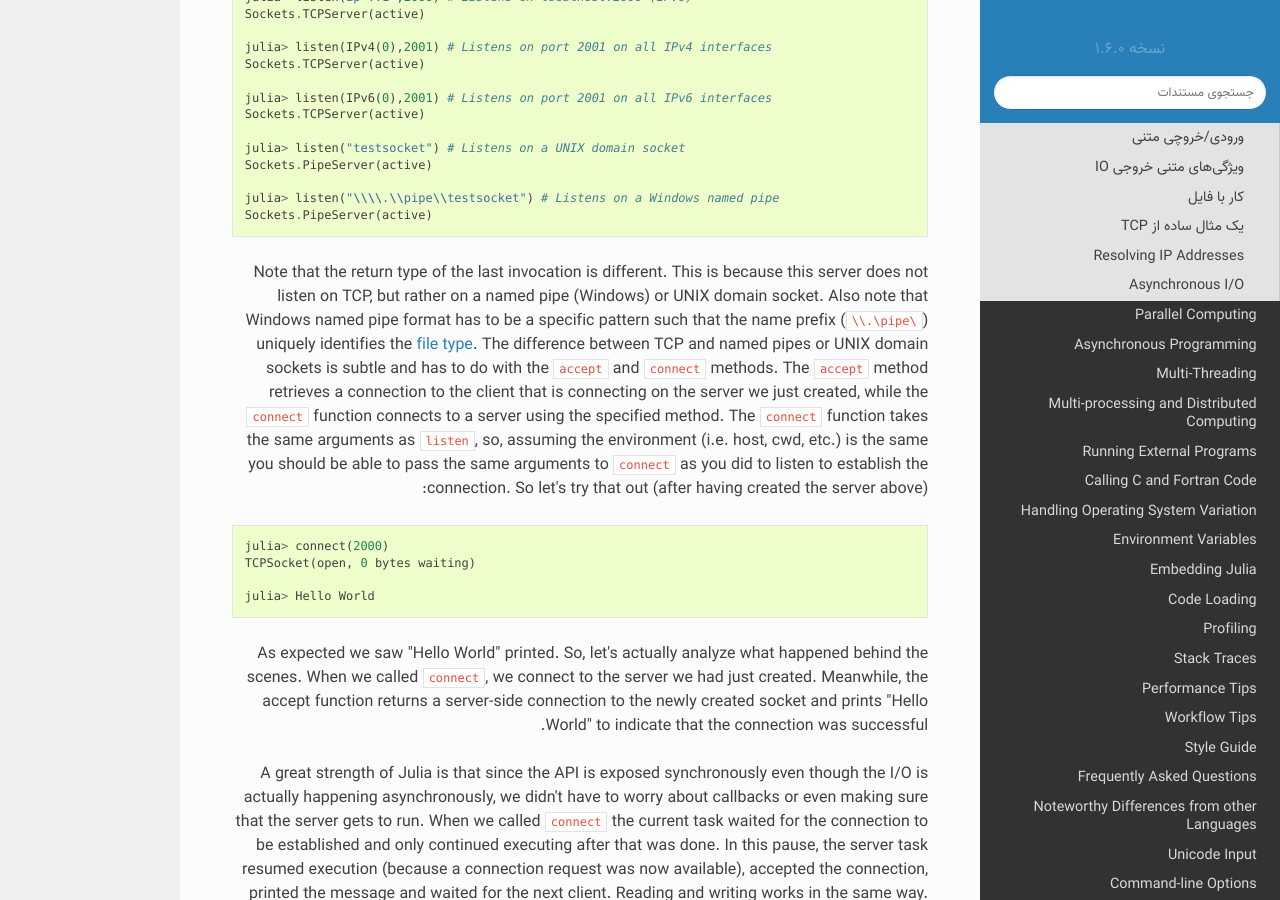
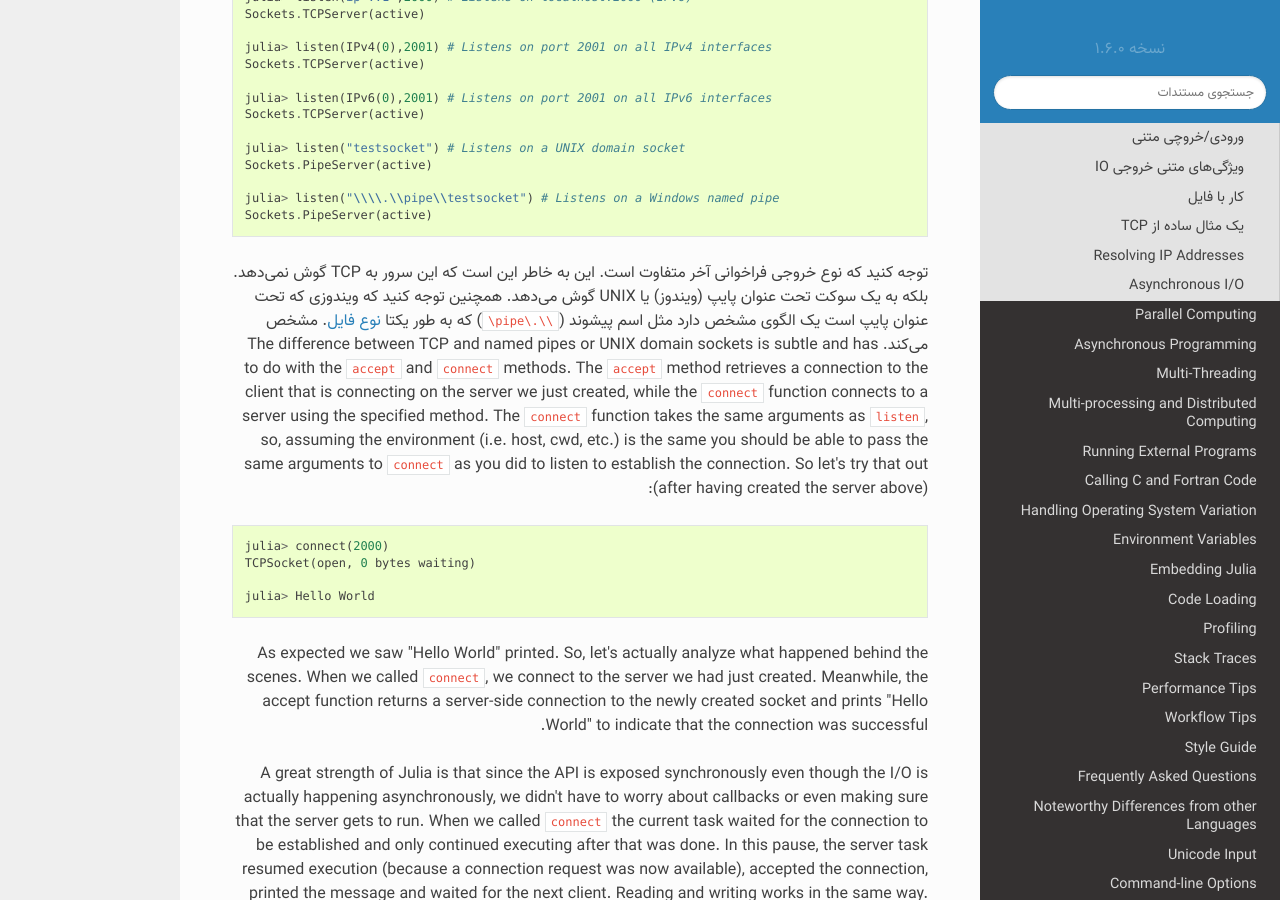
Before and after one commit to AppliedLinearAlgebra-Sharif/julia-docs, a Sphinx documentation site: the page built from docs/manual/networking-and-streams.md, in a window 1280 px wide and 900 px high, scrolled down 4442 px. Built offline with Sphinx 7.4.7 and the Read the Docs theme 2.0.0, drawn with Linux system fonts in a browser that asks for light colours; pages that are not in the unit, such as notebooks, are missing from menus.

Commit message:
Update networking-and-streams.md

````diff
--- a/docs/manual/networking-and-streams.md
+++ b/docs/manual/networking-and-streams.md
@@ -210,11 +210,9 @@ Sockets.PipeServer(active)
 julia> listen("\\\\.\\pipe\\testsocket") # Listens on a Windows named pipe
 Sockets.PipeServer(active)
 ```
-
-Note that the return type of the last invocation is different. This is because this server does not
-listen on TCP, but rather on a named pipe (Windows) or UNIX domain socket. Also note that Windows
-named pipe format has to be a specific pattern such that the name prefix (`\\.\pipe\`) uniquely
-identifies the [file type](https://docs.microsoft.com/windows/desktop/ipc/pipe-names).
+توجه کنید که نوع خروجی فراخوانی آخر متفاوت است. این به خاطر این است که این سرور به TCP گوش نمی‌دهد. بلکه به یک سوکت تحت عنوان پایپ (ویندوز) یا UNIX گوش می‌دهد. همچنین توجه کنید که ویندوزی که تحت عنوان پایپ است یک الگوی مشخص دارد  مثل اسم پیشوند (`\\.\pipe\`) که به طور یکتا
+[نوع فایل](https://docs.microsoft.com/windows/desktop/ipc/pipe-names).
+مشخص می‌کند.
 The difference between TCP and named pipes or
 UNIX domain sockets is subtle and has to do with the `accept` and `connect`
 methods. The `accept` method retrieves a connection to the client that is connecting on
````
